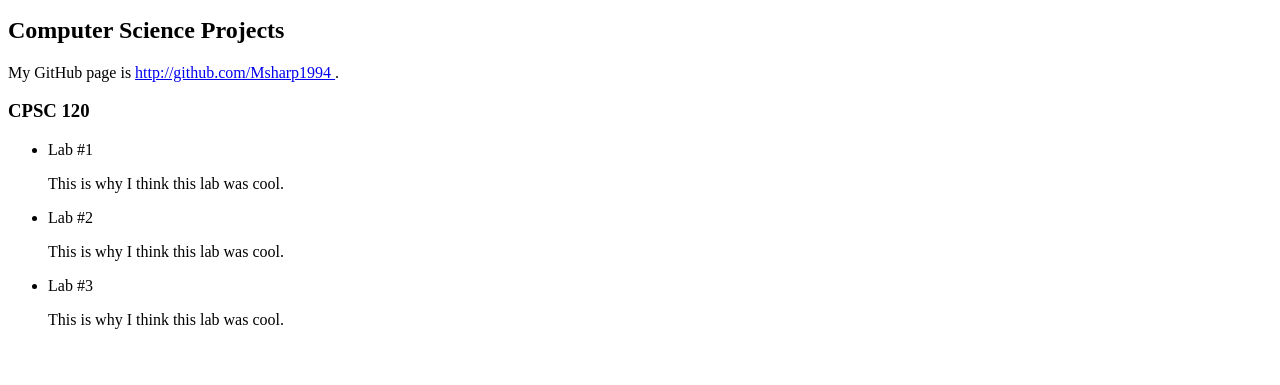
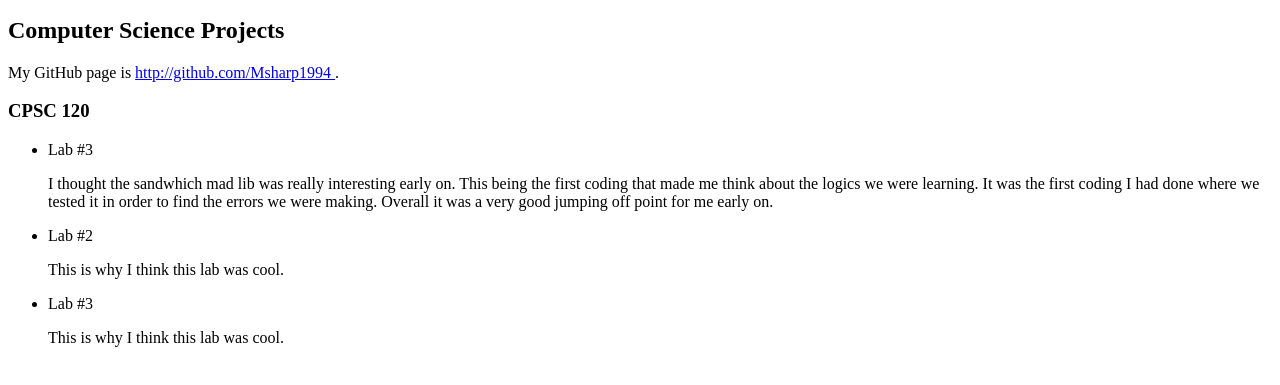
Before and after one commit to Msharp1994/Msharp1994.github.io, a plain HTML site: page index.html in a window 1280 px wide. Shown: the part 101-486 px from the top of the page. Drawn offline with Linux system fonts and the light colour scheme.

Commit message:
Update index.html

```diff
--- a/index.html
+++ b/index.html
@@ -7,8 +7,10 @@
         <p> My GitHub page is <a href= "http://github.com/Msharp1994"> http://github.com/Msharp1994 </a>.</p>
         <h3> CPSC 120 </h3>
         <ul>
-            <li>Lab #1</li>
-            <p> This is why I think this lab was cool.</p>
+            <li>Lab #3</li>
+            <p> I thought the sandwhich mad lib was really interesting early on. This being the first coding that made me think about the logics we were learning. It was the first
+                coding I had done where we tested it in order to find the errors we were making. Overall it was a very good jumping off point for me early on.
+            </p>
 
             <li>Lab #2</li>
             <p> This is why I think this lab was cool.</p>
```
